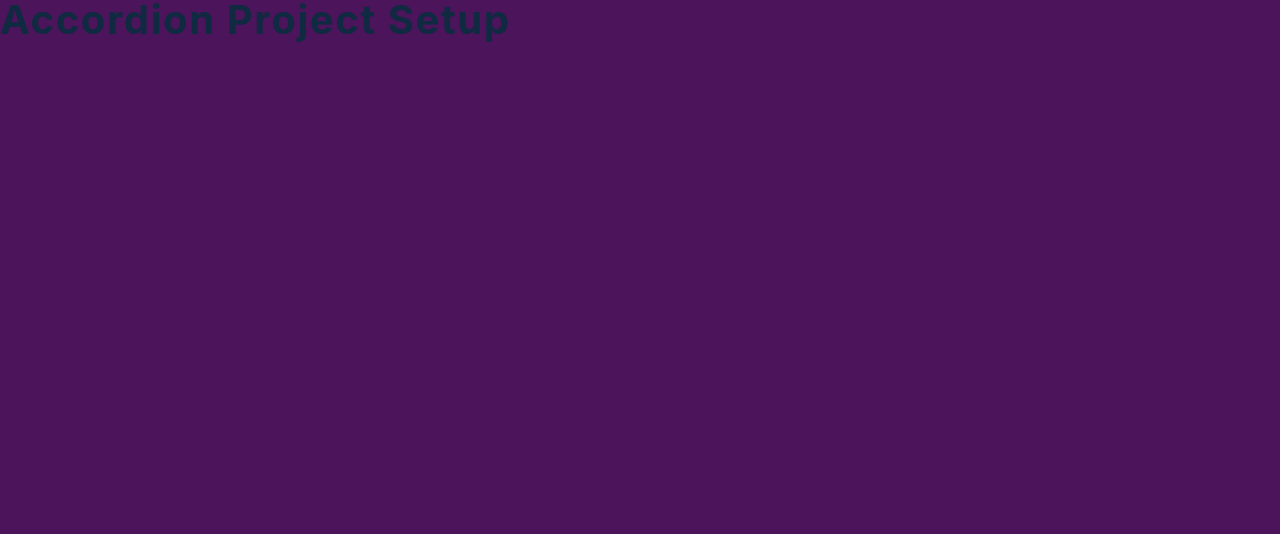
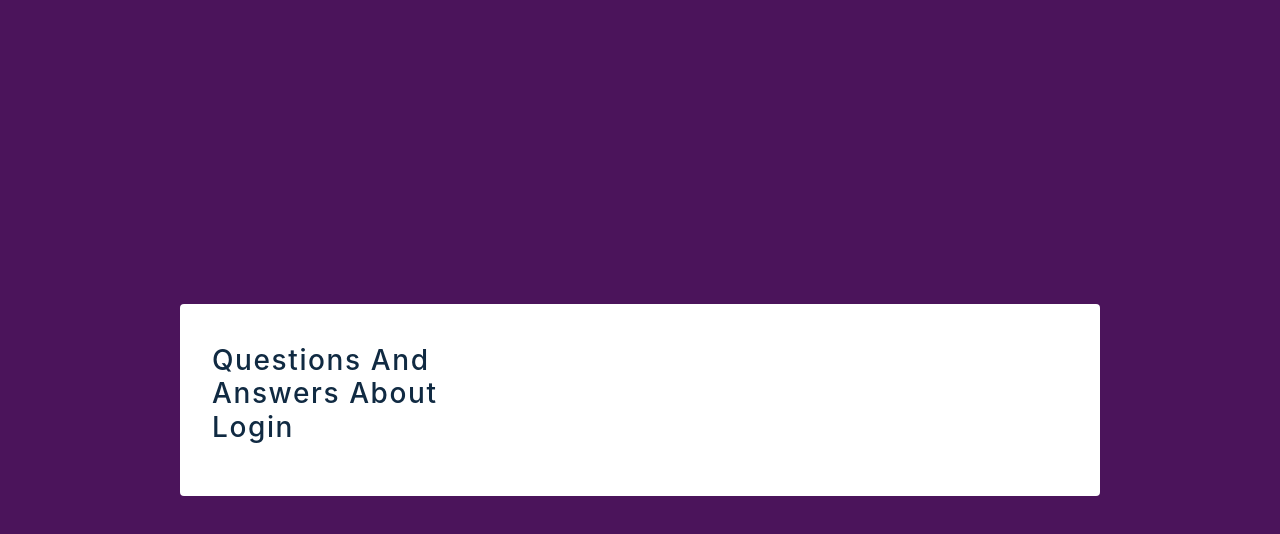
Before and after one commit to MarcoRosselDev/react-09-accordion, a React (Create React App) app: page / in a window 1280 px wide. Shown: the top 534 px of the page. Built offline with nearby package versions, Linux system fonts and the light colour scheme.

Commit message:
react icons

```diff
--- a/package.json
+++ b/package.json
@@ -8,6 +8,7 @@
     "@testing-library/user-event": "^13.5.0",
     "react": "^18.2.0",
     "react-dom": "^18.2.0",
+    "react-icons": "^4.4.0",
     "react-scripts": "5.0.1",
     "web-vitals": "^2.1.4"
   },
--- a/src/App.js
+++ b/src/App.js
@@ -2,7 +2,14 @@ import React, { useState } from "react";
 import data from "./data";
 import SingleQuestion from "./Question";
 function App() {
-  return <h2>accordion project setup</h2>;
+  const [questions, setQuestions] = useState(data);
+  return (
+    <main>
+      <div className="container">
+        <h3>questions and answers about login</h3>
+      </div>
+    </main>
+  );
 }
 
 export default App;
```
Also changed, not shown: 1 other file (tests, documents, lock files or other folders).
